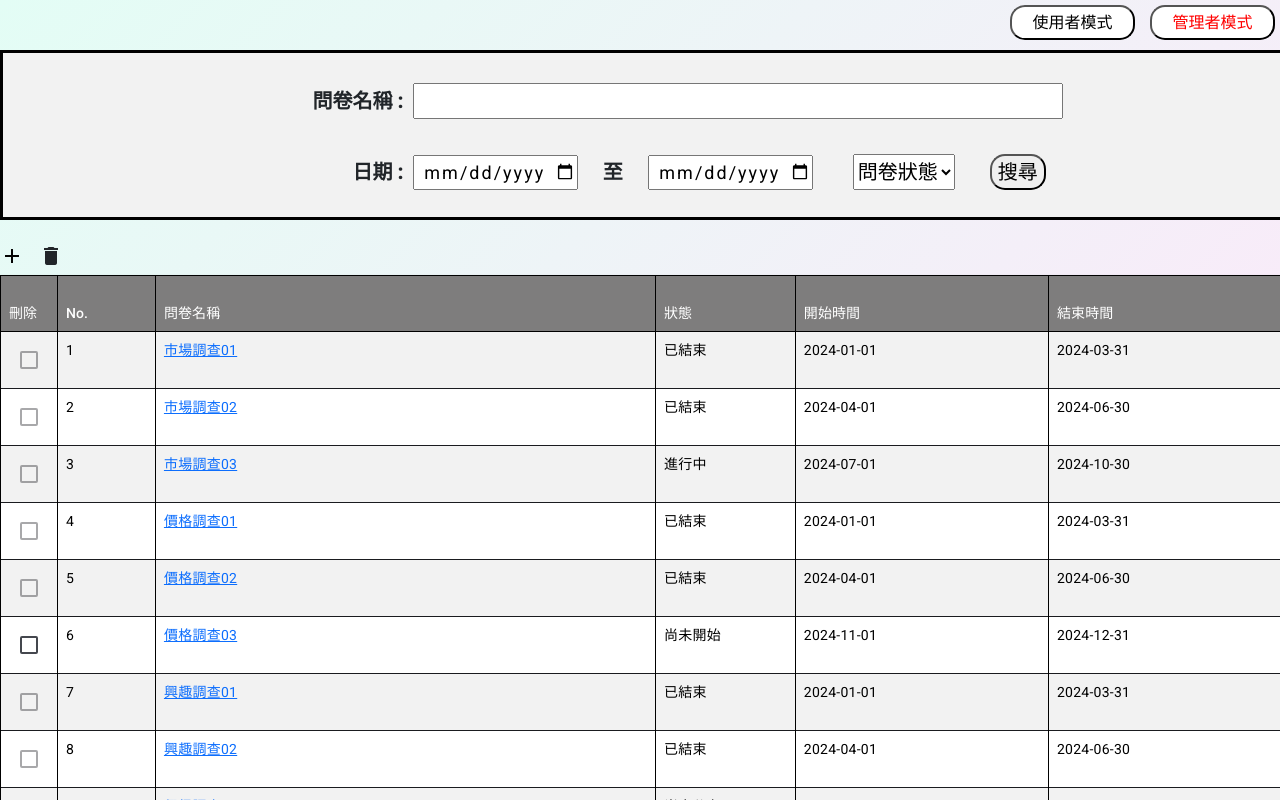
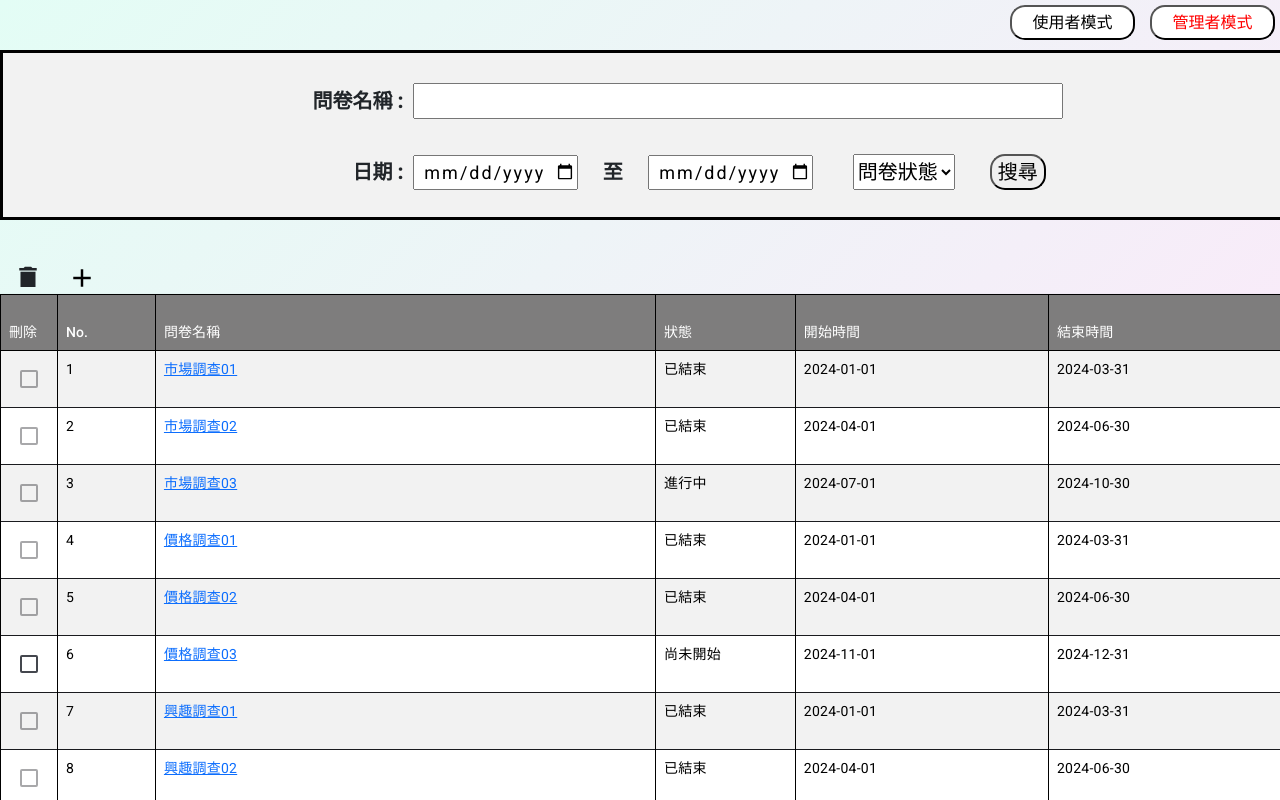
Before and after one commit to Jerry0208/DynamicQuestionnaire, an Angular app: page /list in a window 1280 px wide. Both pictures are taken after a click on the button "管理者模式". Shown: the top 800 px of the page. Built offline with nearby package versions, Linux system fonts and the light colour scheme.

Commit message:
new animation dogs

```diff
--- a/src/app/list/list.component.html
+++ b/src/app/list/list.component.html
@@ -1,6 +1,6 @@
 <div class="mode d-flex justify-content-end">
   <button type="button" (click)="normalMode()" [ngClass]="{'mode_on': !mode}">使用者模式</button>
-  <button type="button" (click)="masterMode()" [ngClass]="{'mode_on': mode}"style="margin-left: 15px;">管理者模式</button>
+  <button type="button" (click)="masterMode()" [ngClass]="{'mode_on': mode}" style="margin-left: 15px;">管理者模式</button>
 </div>
 <div class=" d-flex justify-content-center search_box">
   <div>
@@ -41,14 +41,25 @@
 <!-- matrial Table -->
 <div class="list2  table-responsive">
   <!-- 問卷增加、刪除 在 table 內增加 cheak box 讓被選的問卷能在按下垃圾桶 icon 時被刪除 -->
+  <div class="mid">
     @if(mode) {
     <div class="icon">
-    <a routerLink="/control_tab/add_list1" style=" margin-right: 15px;color: #000;" (click)="addQues()"><mat-icon
-        aria-hidden="false" fontIcon="add"></mat-icon></a>
-    <mat-icon aria-hidden="false" fontIcon="delete" style="cursor: pointer;" (click)="deleteSelectedRows()"></mat-icon>
+      <div class="delet_icon">
+        <mat-icon aria-hidden="false" fontIcon="delete" (click)="deleteSelectedRows()"></mat-icon>
+      </div>
+      <div class="add_icon">
+        <a routerLink="/control_tab/add_list1" (click)="addQues()"><mat-icon aria-hidden="false"
+            fontIcon="add"></mat-icon></a>
+      </div>
+    </div>
+    }@else {
+    <div class="hide_dog_css">
+      <div class="runing_dog_css d-flex justify-content-center">
+        <img class="" src="./runing_dog.gif" alt="">
+      </div>
     </div>
     }
-
+  </div>
   <!-- 預設排序方式 : 日期由近到遠 -->
   <table mat-table [dataSource]="dataSource" class="mat-elevation-z1 table table-striped table-hover table-bordered">
 
@@ -82,9 +93,11 @@
       <td mat-cell *matCellDef="let element">
         @if (mode) {
         @if(element.status == "進行中" || element.status == "已結束"){
-            <a routerLink="/control_tab/feedback" routerLinkActive="active" (click)="status(element.status)"> {{element.title}}</a>
+        <a routerLink="/control_tab/feedback" routerLinkActive="active" (click)="status(element.status)">
+          {{element.title}}</a>
         }@else {
-            <a routerLink="/control_tab/add_list1" routerLinkActive="active" (click)="status(element.status)">{{element.title}}</a>
+        <a routerLink="/control_tab/add_list1" routerLinkActive="active"
+          (click)="status(element.status)">{{element.title}}</a>
         }
         }@else{
         @if (element.status == "進行中") {<a routerLink="/new_anwser_page" routerLinkActive="active"
--- a/src/app/list/list.component.scss
+++ b/src/app/list/list.component.scss
@@ -66,6 +66,32 @@
   }
 }
 
+.icon {
+  height: 50px;
+  display: flex;
+  align-items: end;
+
+  .add_icon {
+    margin-left: 30px;
+
+    .mat-icon {
+      color: black;
+      font-size: 30px;
+      text-align: center;
+    }
+  }
+
+  .delet_icon {
+    margin-left: 13px;
+
+    .mat-icon {
+      cursor: pointer;
+      font-size: 30px;
+      text-align: center;
+    }
+  }
+}
+
 .list2 {
   width: 1400px;
   margin: 0 auto;
@@ -99,10 +125,6 @@ td.mat-mdc-cell.mdc-data-table__cell.cdk-cell.cdk-column-select.mat-column-selec
 
 .mat-column-statistics {
   width: 7%;
-
-  .mat-icon {
-    font-size: 30px;
-  }
 }
 
 .mat-column-status {
@@ -114,5 +136,34 @@ td.mat-mdc-cell.mdc-data-table__cell.cdk-cell.cdk-column-select.mat-column-selec
 }
 
 .mat-column-title {
- width: 500px;
+  width: 500px;
 }
+
+.hide_dog_css {
+  width: 100%;
+  height: 50px;
+  overflow: hidden;
+  position: relative;
+}
+
+.runing_dog_css {
+  position: absolute;
+  right: -25%;
+  width: 50px;
+  height: 50px;
+  animation-name: dog;
+  animation-duration: 10s;
+  animation-timing-function: linear;
+  animation-iteration-count: infinite;
+  animation-delay: 2s;
+}
+
+@keyframes dog {
+  0% {
+    right: -25%;
+  }
+
+  100% {
+    right: 125%;
+  }
+}
```
Also changed, not shown: public/runing_dog.gif (added). Lines whose indentation alone changed are shown as unchanged.
